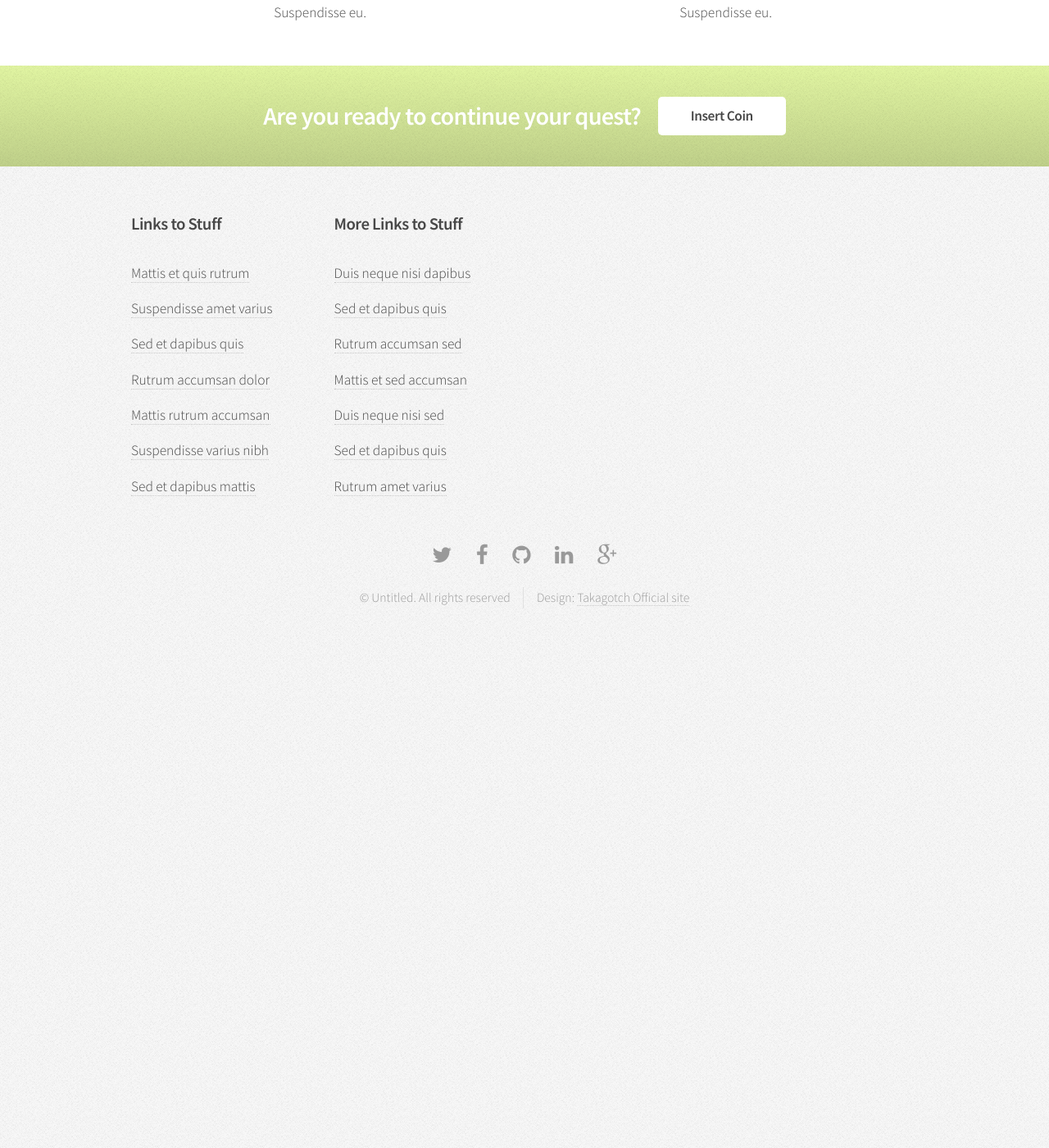
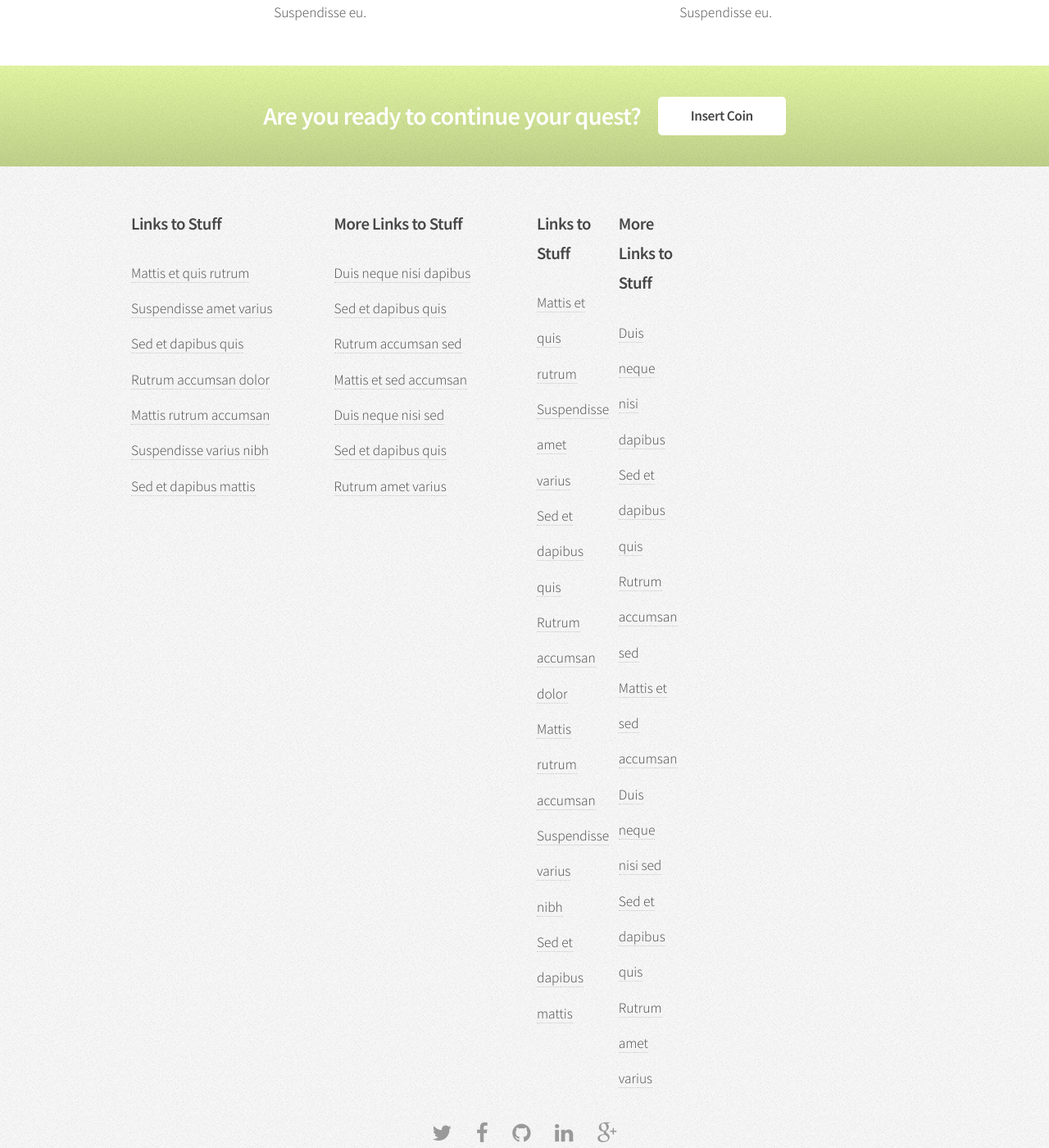
Before and after one commit to takagotch/o2360, a Jekyll site: the page built from index.html, in a window 1280 px wide and 1400 px high, scrolled down 1595 px. Shown: the whole window at 82% size. Built offline with Jekyll 4.4.1, drawn with Linux system fonts in a browser that asks for light colours; the list of posts is cut into pages by our own code; before the commit the page ends 2421 px from its top, so only the background shows below that.

Commit message:
Update footer.html

```diff
--- a/_includes/footer.html
+++ b/_includes/footer.html
@@ -57,6 +57,35 @@
 	  </form>
 	</section>
 -->
+      <div class="row ">
+	<div class="6u">
+	  <div class="row collapse-at-2">
+	    <section class="6u">
+	      <h3>Links to Stuff</h3>
+	      <ul class="links">
+	        <li><a href="#">Mattis et quis rutrum</a></li>
+	        <li><a href="#">Suspendisse amet varius</a></li>
+	        <li><a href="#">Sed et dapibus quis</a></li>
+	        <li><a href="#">Rutrum accumsan dolor</a></li>
+	        <li><a href="#">Mattis rutrum accumsan</a></li>
+	        <li><a href="#">Suspendisse varius nibh</a></li>
+	        <li><a href="#">Sed et dapibus mattis</a></li>
+	        </ul>
+	      </section>
+	      <section class="6u">
+	        <h3>More Links to Stuff</h3>
+	        <ul class="links">
+	          <li><a href="#">Duis neque nisi dapibus</a></li>
+	          <li><a href="#">Sed et dapibus quis</a></li>
+	          <li><a href="#">Rutrum accumsan sed</a></li>
+ 	          <li><a href="#">Mattis et sed accumsan</a></li>
+	          <li><a href="#">Duis neque nisi sed</a></li>
+	          <li><a href="#">Sed et dapibus quis</a></li>
+	          <li><a href="#">Rutrum amet varius</a></li>
+	        </ul>
+	      </section>
+	    </div>
+	  </div>
       </div>
     </div>
 
```
